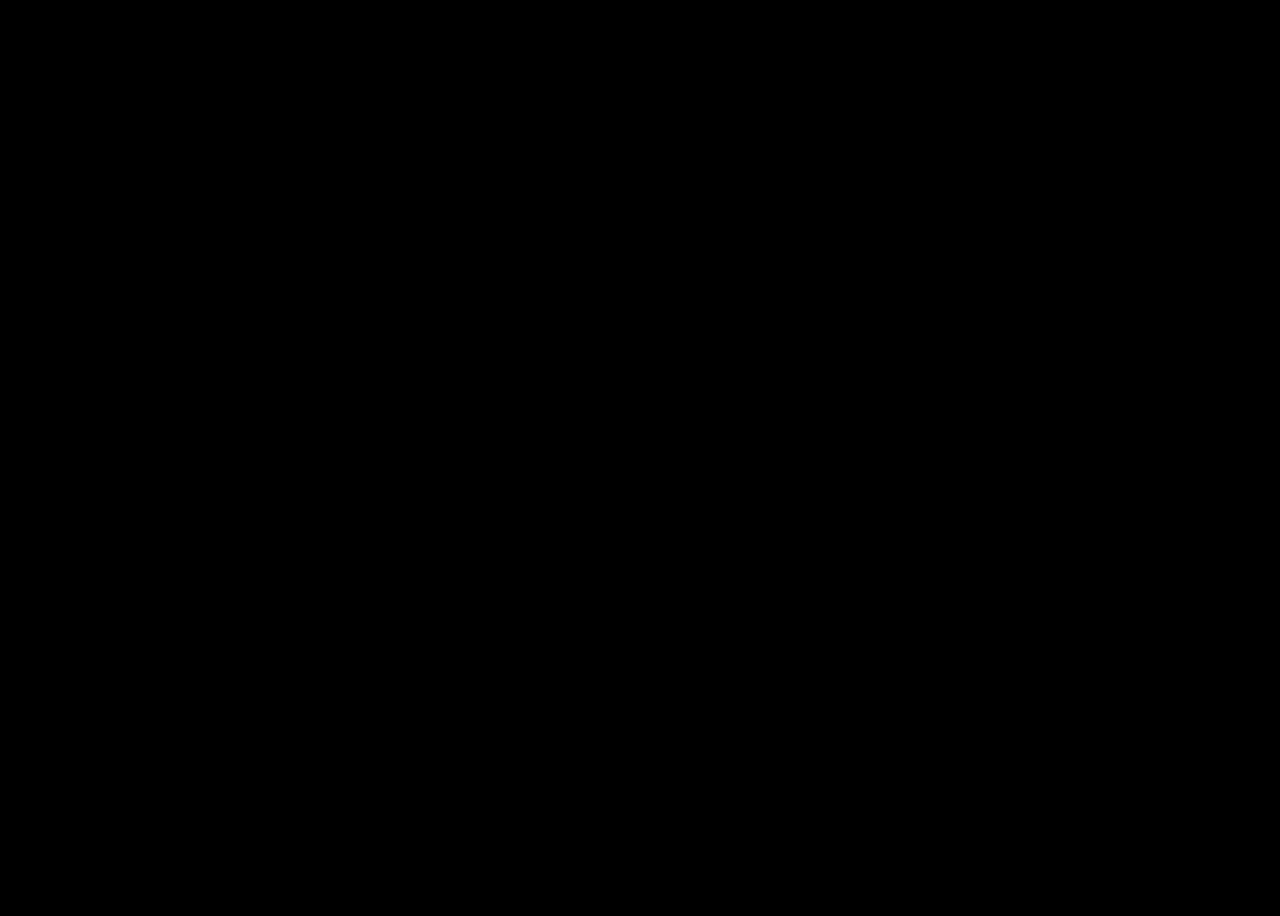
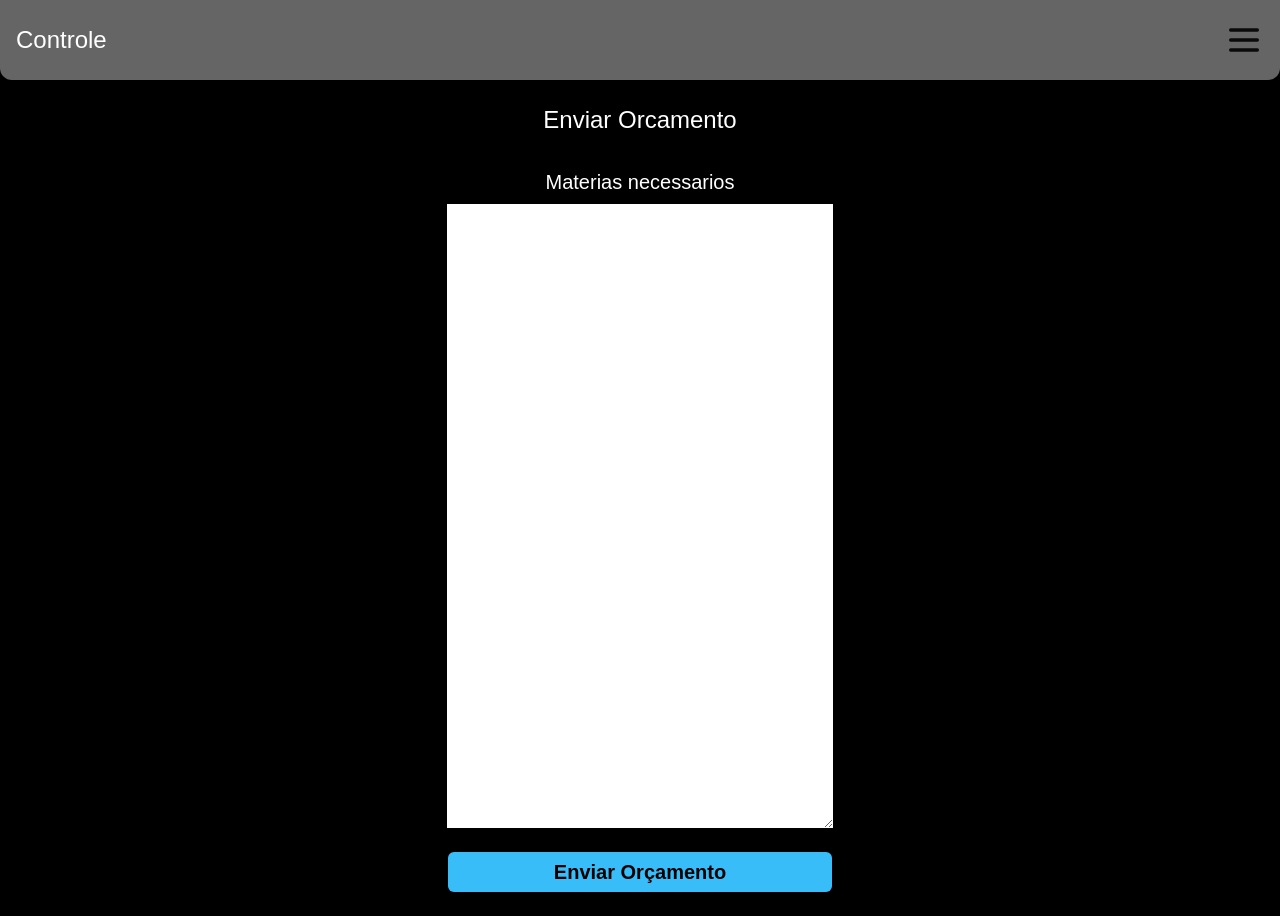
Before and after one commit to M-Emmanuel-G/service-management, a Next.js app in the folder service-management/: page /SendQuote in a window 1280 px wide. Before the commit this address had no page. Before the commit the page ends 800 px from the top, so only its background shows below. Built offline with nearby package versions, Linux system fonts and the light colour scheme.

Commit message:
FEAT: implementacao de enviar orcamento

```diff
--- a/service-management/app/HomePage/page.tsx
+++ b/service-management/app/HomePage/page.tsx
@@ -47,8 +47,6 @@ const HomePage = async () => {
     )
   })
 
-  GenerateDate.dateDelay("10/03/2021")
-
     return (
         <main className="w-screen h-screen flex flex-col items-center justify-center relative">
         <Header/>
--- a/service-management/app/SaveServices/components/upateStatus.tsx
+++ b/service-management/app/SaveServices/components/upateStatus.tsx
@@ -49,7 +49,7 @@ const UpdateStatus = (params:UpdateStatusProps) => {
     return (
         <AlertDialog>
             <AlertDialogTrigger className=" my-4 font-bold">
-                Editar
+                Atualizar Status
             </AlertDialogTrigger>
             <AlertDialogContent>
                 <AlertDialogHeader>
--- /dev/null
+++ b/service-management/app/SendQuote/page.tsx
@@ -0,0 +1,31 @@
+import { db } from "@/lib/prisma";
+import Header from "../components/Header/header";
+import { Button } from "@/components/ui/button";
+
+interface SendQuoteProps{
+    id:string
+}
+
+const SendQuote = async (id:SendQuoteProps) => {
+
+    return (
+        <main className="w-screen h-screen flex flex-col items-center justify-center relative">
+        <Header/>
+        <section className="w-full h-[90%] flex flex-col items-center py-4">
+            <form className="text-white flex flex-col items-center">
+                <h2 className="text-2xl my-2">Enviar Orcamento</h2>
+                <h2 className="text-2xl my-2">{id.id}</h2>
+                <h3 className="text-xl my-2">Materias necessarios</h3>
+                <textarea
+                    className="outline-none text-black"
+                    cols={40}
+                    rows={26}
+                />
+                <Button className="w-96 h-10 my-6 bg-sky-400 hover:bg-sky-400 text-black font-bold text-xl">Enviar Orçamento</Button>
+            </form>
+        </section>
+    </main>
+    );
+}
+
+export default SendQuote;
--- a/service-management/app/components/GetInfoServices/getInfoServices.tsx
+++ b/service-management/app/components/GetInfoServices/getInfoServices.tsx
@@ -14,6 +14,7 @@ import { ChevronRight } from "lucide-react";
 import { useEffect, useState } from "react";
 import RemoveService from "./Components/removeService";
 import UpdateStatus from "@/app/SaveServices/components/upateStatus";
+import SendQuote from "../SendQuote/sendQuote";
 
 interface getInfoServicesProps{
     client:Clients | null
@@ -39,11 +40,11 @@ const GetInfoServices = (params:getInfoServicesProps) => {
     })
 
     useEffect(()=>{
-        if(params.deliveryDate === "Indisponivel") setColor({color:"text-black", response:""})
         const compare = GenerateDate.dateDelay(params.deliveryDate)
-        if(compare === false ) setColor({color:"text-green-400", response:"Dentro do prazo"})
-        if(compare === true ) setColor({color:"text-red-400", response:"Em atraso"})
 
+            if(params.deliveryDate === "Indisponivel!") setColor({color:"text-yellow-400", response:"Aguardando..."})
+            else if(compare === false ) setColor({color:"text-green-400", response:"Dentro do prazo"})
+            else if(compare === true ) setColor({color:"text-red-400", response:"Em atraso"})
     },[])
 
     return (
@@ -95,6 +96,11 @@ const GetInfoServices = (params:getInfoServicesProps) => {
                     <Separator className=" w-11/12 h-[1px] bg-black rounded-3xl my-2"/>
                 </div>
                 <div className="w-full flex justify-center flex-col items-center">
+                    <SendQuote
+                        id={params.id}
+                        client={params.client?.nameClient}
+                        service=""
+                    />
                     <UpdateStatus
                         id={params.id}
                         status={params.status}
--- /dev/null
+++ b/service-management/app/components/SendQuote/sendQuote.tsx
@@ -0,0 +1,48 @@
+import {
+    AlertDialog,
+    AlertDialogAction,
+    AlertDialogCancel,
+    AlertDialogContent,
+    AlertDialogDescription,
+    AlertDialogFooter,
+    AlertDialogHeader,
+    AlertDialogTitle,
+    AlertDialogTrigger,
+  } from "@/components/ui/alert-dialog"
+
+  interface SendQuoteProps{
+    id:string
+    client:string | undefined
+    service:string
+  }
+
+const SendQuote = (params:SendQuoteProps) => {
+    return (
+        <AlertDialog>
+            <AlertDialogTrigger>Enviar Orcamento</AlertDialogTrigger>
+            <AlertDialogContent className="bg-black-0.5 border-0 text-white">
+                <AlertDialogHeader>
+                <AlertDialogTitle className="text-2xl my-2">Enviar Orçamento</AlertDialogTitle>
+                <AlertDialogDescription className="flex flex-col text-white">
+                    <div className="w-full flex justify-between">
+                    <strong className="my-4">Cliente:</strong>
+                    <strong className="my-4">{params.client}</strong>
+                    </div>
+                    <textarea
+                        className="outline-none border-2 border-white rounded-xl text-white p-4 bg-transparent my-2"
+                        cols={40}
+                        rows={20}
+                    />
+                </AlertDialogDescription>
+                </AlertDialogHeader>
+                <AlertDialogFooter>
+                <AlertDialogCancel>Cancel</AlertDialogCancel>
+                <AlertDialogAction>Continue</AlertDialogAction>
+                </AlertDialogFooter>
+            </AlertDialogContent>
+        </AlertDialog>
+
+     );
+}
+
+export default SendQuote;
--- a/service-management/package.json
+++ b/service-management/package.json
@@ -16,6 +16,8 @@
     "@radix-ui/react-slot": "^1.1.1",
     "class-variance-authority": "^0.7.1",
     "clsx": "^2.1.1",
+    "html2canvas": "^1.4.1",
+    "jspdf": "^2.5.2",
     "lucide-react": "^0.474.0",
     "moment": "^2.30.1",
     "next": "15.1.6",
```
Also changed, not shown: 1 other file (tests, documents, lock files or other folders).
